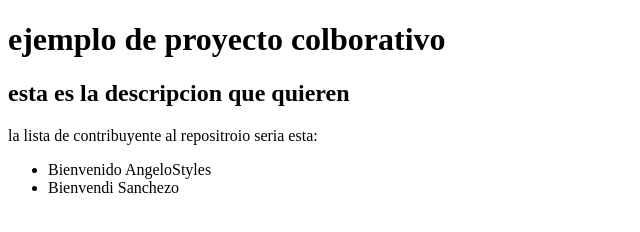
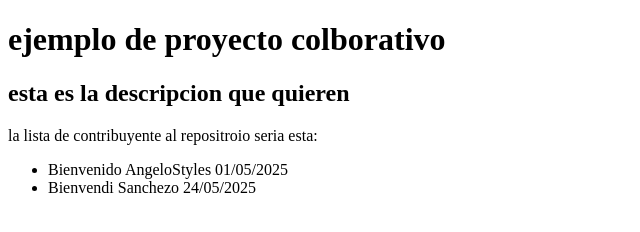
Before and after one commit to AngeloStyles14/proyecto1, a plain HTML site: page index.html in a window 1280 px wide. Shown: the whole page, without its empty margins (0-640 px from the left). Drawn offline with Linux system fonts and the light colour scheme.

Commit message:
Update index.html
Añadiendo fechas

```diff
--- a/index.html
+++ b/index.html
@@ -11,8 +11,8 @@
         <h2>esta es la descripcion que quieren</h2>
         <p>la lista de contribuyente al repositroio seria esta:</p>
         <ul>
-            <li> Bienvenido AngeloStyles</li>
-            <li>Bienvendi Sanchezo</li>
+            <li> Bienvenido AngeloStyles 01/05/2025</li>
+            <li>Bienvendi Sanchezo 24/05/2025</li>
         </ul>
     </header>
 </body>
```
